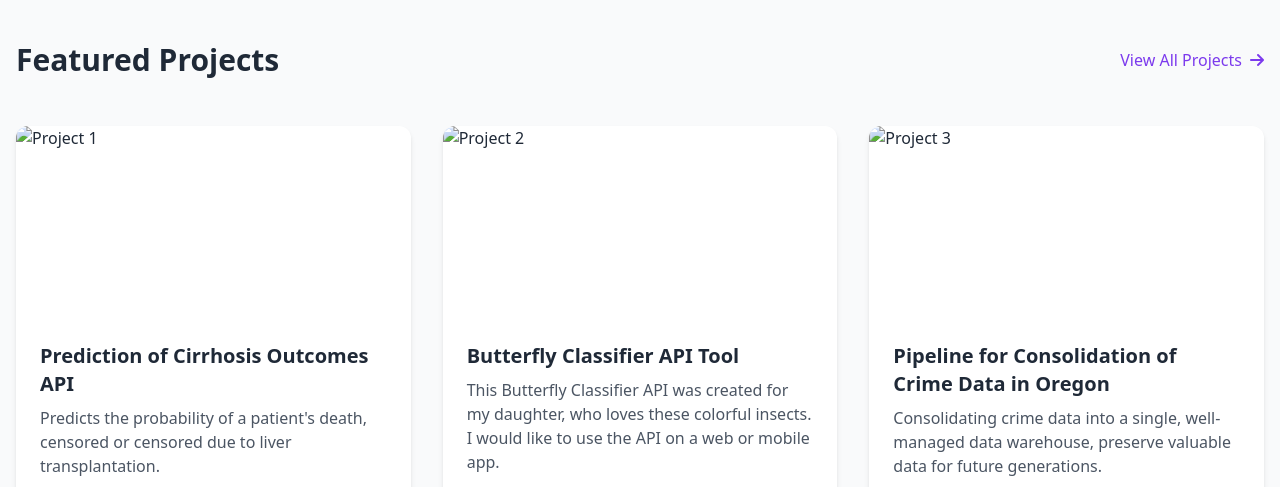
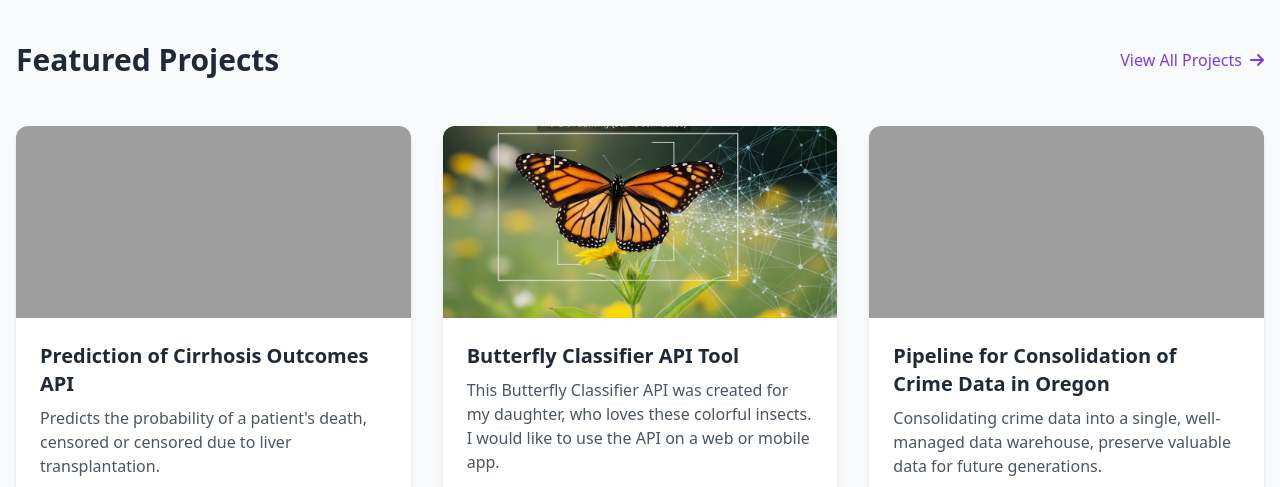
Before and after one commit to DRPproton/portfolio, a plain HTML site: page index.html in a window 1280 px wide. Shown: the part 980-1467 px from the top of the page. Drawn offline with nearby package versions, Linux system fonts and the light colour scheme; the site is published under a folder, as on GitHub Pages, so addresses that start at the root find nothing.

Commit message:
Update index.html

```diff
--- a/index.html
+++ b/index.html
@@ -145,7 +145,7 @@
             <!-- Project Card 1 -->
             <div class="bg-white rounded-xl overflow-hidden shadow-md hover:shadow-lg transition duration-300">
                 <div class="h-48 overflow-hidden">
-                    <img src="/images/cirrhosis.png" alt="Project 1" class="w-full h-full object-cover transition duration-300 hover:scale-105">
+                    <img src="images/cirrhosis.png" alt="Project 1" class="w-full h-full object-cover transition duration-300 hover:scale-105">
                 </div>
                 <div class="p-6">
                     <h3 class="text-xl font-bold mb-2">Prediction of Cirrhosis Outcomes API</h3>
@@ -170,7 +170,7 @@
             <!-- Project Card 2 -->
             <div class="bg-white rounded-xl overflow-hidden shadow-md hover:shadow-lg transition duration-300">
                 <div class="h-48 overflow-hidden">
-                    <img src="/images/butterfly_classifier.png" alt="Project 2" class="w-full h-full object-cover transition duration-300 hover:scale-105">
+                    <img src="images/butterfly_classifier.png" alt="Project 2" class="w-full h-full object-cover transition duration-300 hover:scale-105">
                 </div>
                 <div class="p-6">
                     <h3 class="text-xl font-bold mb-2">Butterfly Classifier API Tool</h3>
@@ -195,7 +195,7 @@
             <!-- Project Card 3 -->
             <div class="bg-white rounded-xl overflow-hidden shadow-md hover:shadow-lg transition duration-300">
                 <div class="h-48 overflow-hidden">
-                    <img src="/images/crime-portland.png" alt="Project 3" class="w-full h-full object-cover transition duration-300 hover:scale-105">
+                    <img src="images/crime-portland.png" alt="Project 3" class="w-full h-full object-cover transition duration-300 hover:scale-105">
                 </div>
                 <div class="p-6">
                     <h3 class="text-xl font-bold mb-2">Pipeline for Consolidation of Crime Data in Oregon</h3>
```
